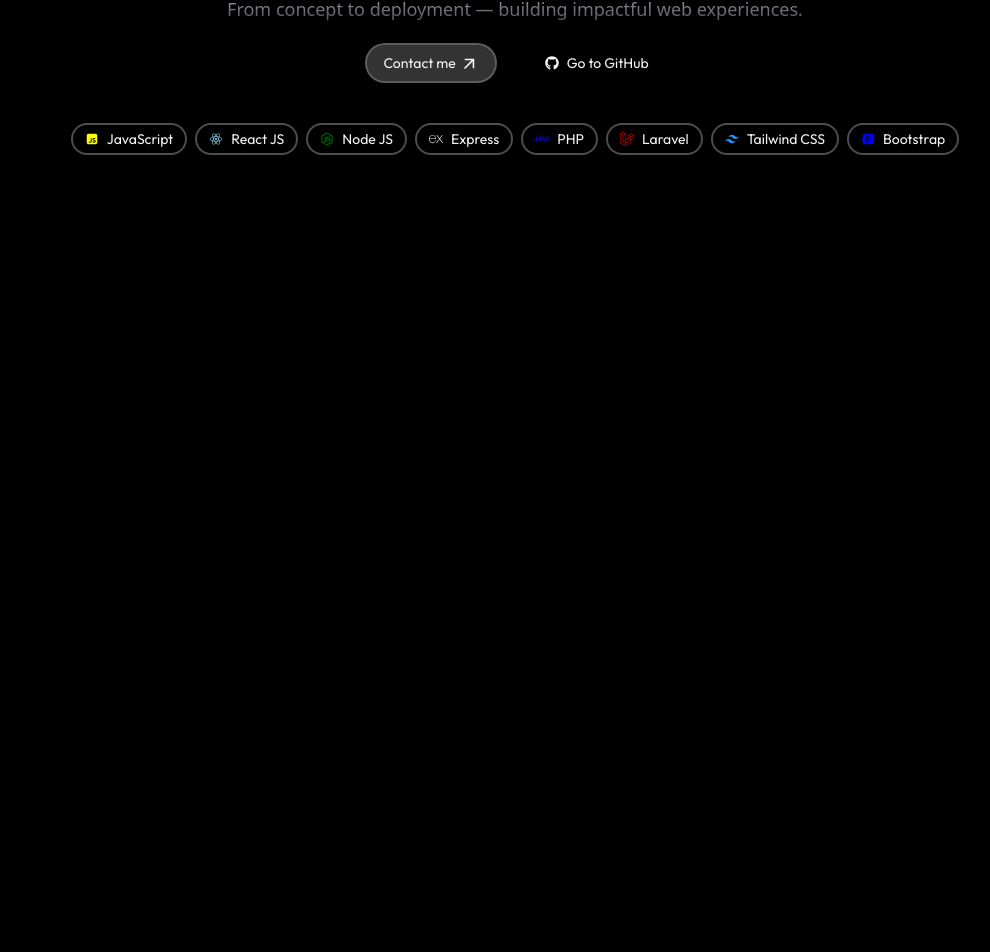
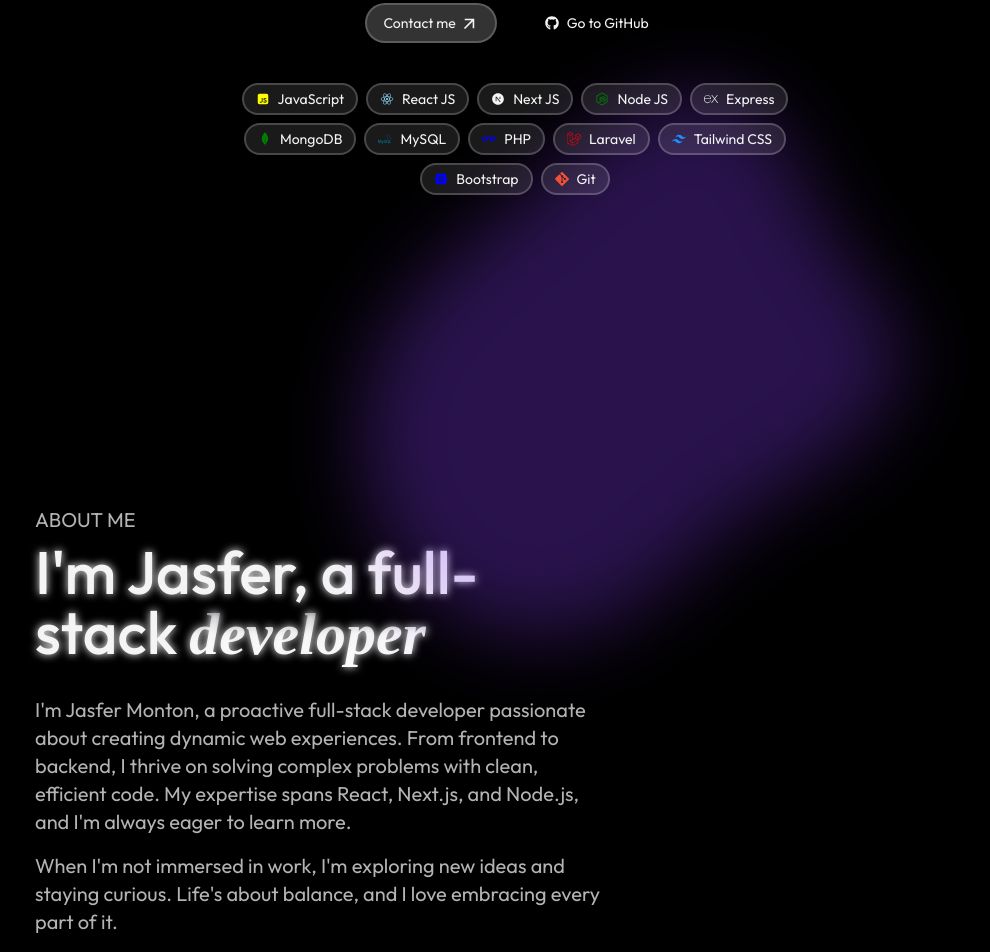
Before and after one commit to fersonull/_refolio, a React (Vite) app: page / in a window 1280 px wide. Shown: the part 457-1409 px from the top of the page, without its empty margins (125-1115 px from the left). Built offline with nearby package versions, Linux system fonts and the light colour scheme; a web font is replaced by a local one.

Commit message:
(current) about me section

```diff
--- a/constants/index.jsx
+++ b/constants/index.jsx
@@ -5,24 +5,41 @@ import {
   RiReactjsFill,
   RiTailwindCssFill,
   RiBootstrapFill,
+  RiNextjsFill,
 } from "react-icons/ri";
-import { SiLaravel, SiExpress, SiMongodb } from "react-icons/si";
+import {
+  SiLaravel,
+  SiExpress,
+  SiMongodb,
+  SiMysql,
+  SiGit,
+} from "react-icons/si";
 
 export const navItems = [
-  { id: "home", label: "Home" },
+  { id: "", label: "Home" },
   { id: "about", label: "About" },
   { id: "projects", label: "Projects" },
 ];
 
+export const aboutMe = {
+  firstName: "Jasfer",
+  lastName: "Monton",
+  inf: "Monton",
+};
+
 export const techStacks = [
   { label: "JavaScript", icon: <RiJavascriptFill color="yellow" /> },
   { label: "React JS", icon: <RiReactjsFill color="skyblue" /> },
+  { label: "Next JS", icon: <RiNextjsFill /> },
   { label: "Node JS", icon: <RiNodejsFill color="green" /> },
   { label: "Express", icon: <SiExpress /> },
+  { label: "MongoDB", icon: <SiMongodb color="green" /> },
+  { label: "MySQL", icon: <SiMysql color="#00758F" /> },
   { label: "PHP", icon: <RiPhpFill color="blue" /> },
   { label: "Laravel", icon: <SiLaravel color="red" /> },
   { label: "Tailwind CSS", icon: <RiTailwindCssFill color="dodgerblue" /> },
   { label: "Bootstrap", icon: <RiBootstrapFill color="#00ff" /> },
+  { label: "Git", icon: <SiGit color="#F05033" /> },
 ];
 
 export const item = {
--- a/package.json
+++ b/package.json
@@ -11,6 +11,7 @@
   },
   "dependencies": {
     "framer-motion": "^12.23.6",
+    "github-calendar": "^2.3.4",
     "ogl": "^1.0.11",
     "react": "^19.1.0",
     "react-dom": "^19.1.0",
--- a/src/App.jsx
+++ b/src/App.jsx
@@ -2,6 +2,7 @@ import React from "react";
 import NavBar from "./Components/ui/NavBar";
 import Header from "./Components/Header";
 import Layout from "./Layout";
+import AboutMe from "./Components/AboutMe";
 
 const App = () => {
   return (
@@ -9,7 +10,9 @@ const App = () => {
       <div className="h-screen">
         <Header />
       </div>
-      <div className="h-screen">{/* <Header /> */}</div>
+      <div className="h-screen">
+        <AboutMe />
+      </div>
     </Layout>
   );
 };
--- a/src/Components/AboutMe.jsx
+++ b/src/Components/AboutMe.jsx
@@ -0,0 +1,40 @@
+import GradientText from "./ui/GradientText";
+
+const AboutMe = () => {
+  return (
+    <div className="font-outfit h-full flex items-center justify-center">
+      <div className="flex justify-between w-full px-[10rem]">
+        <div className="max-w-xl">
+          <h3 className="text-3xl">
+            <p className="mb-2 text-xl font-normal dark:text-white/70 uppercase">
+              About Me
+            </p>
+            <h1 className="text-6xl font-medium text-glow">
+              I'm Jasfer, a full-stack <GradientText>developer</GradientText>
+            </h1>
+          </h3>
+          <div className="text-xl flex flex-col gap-4 mt-8 text-white/70">
+            <p>
+              I'm Jasfer Monton, a proactive full-stack developer passionate
+              about creating dynamic web experiences. From frontend to backend,
+              I thrive on solving complex problems with clean, efficient code.
+              My expertise spans React, Next.js, and Node.js, and I'm always eager to
+              learn more.
+            </p>
+            <p>
+              When I'm not immersed in work, I'm exploring new ideas and staying
+              curious. Life's about balance, and I love embracing every part of
+              it.
+            </p>
+
+            <p>I believe in waking up each day eager to make a difference!</p>
+          </div>
+        </div>
+
+        <div className="flex-1"></div>
+      </div>
+    </div>
+  );
+};
+
+export default AboutMe;
--- a/src/Components/Header.jsx
+++ b/src/Components/Header.jsx
@@ -13,8 +13,9 @@ const Header = () => {
   return (
     <div className="h-full flex items-center justify-center relative">
       {/* <div className="relative"> */}
-      <Blob top={-200} start={200} size={400} />
-      <Blob top={200} start={1400} size={300} />
+      <Blob top={-400} start={200} size={600} opacity={0.5} />
+      <Blob top={100} start={1400} size={300} />
+      <Blob top={460} start={400} size={700} opacity={0.3} />
       {/* </div> */}
       <div className="flex flex-col z-20 transition-all">
         <TextMotion>
@@ -55,13 +56,13 @@ const Header = () => {
           </a>
         </TextMotion>
 
-        <div className="flex items-center justify-center gap-2 mt-10">
-          {techStacks.map(({ icon, label }, idx) => (
-            <Icons key={idx} icon={icon} label={label} />
-          ))}
-
-          {/* <InfiniteSlider /> */}
-        </div>
+        <TextMotion delay={0.6}>
+          <div className="flex items-center justify-center gap-2 mt-10 max-w-xl flex-wrap">
+            {techStacks.map(({ icon, label }, idx) => (
+              <Icons key={idx} icon={icon} label={label} />
+            ))}
+          </div>
+        </TextMotion>
       </div>
     </div>
   );
--- a/src/Components/ui/Blob.jsx
+++ b/src/Components/ui/Blob.jsx
@@ -1,15 +1,17 @@
-const Blob = ({ top, start, size }) => {
+const Blob = ({ top, start, size, opacity = 0.4 }) => {
   return (
     <div
-      className=" absolute z-0 blur-3xl opacity-50"
-      style={{ width: size, top: top, left: start }}
+      className=" absolute z-0 blur-2xl"
+      style={{ width: size, top: top, left: start, opacity: opacity }}
     >
       <svg viewBox="0 0 200 200" xmlns="http://www.w3.org/2000/svg">
-        <path
-          fill="#E8DAFF"
-          d="M23.2,-5.7C32.8,21.8,45,50.2,34.1,61.6C23.2,72.9,-10.7,67.2,-33.8,49.7C-56.9,32.2,-69.2,2.9,-61.7,-21.7C-54.3,-46.3,-27.1,-66.1,-10.1,-62.8C6.9,-59.5,13.7,-33.1,23.2,-5.7Z"
-          transform="translate(100 100)"
-        />
+        <svg viewBox="0 0 200 200" xmlns="http://www.w3.org/2000/svg">
+          <path
+            fill="#8A3FFC"
+            d="M38.6,-68.8C47.7,-61.7,50.9,-46.5,58.7,-33.7C66.4,-20.8,78.8,-10.4,79.5,0.4C80.2,11.3,69.4,22.5,58.8,30.5C48.2,38.4,37.8,43,28.1,51C18.3,59,9.2,70.5,-3.4,76.4C-16,82.4,-32.1,82.8,-45,76.6C-57.9,70.4,-67.6,57.6,-72.3,43.7C-77,29.8,-76.5,14.9,-72,2.6C-67.5,-9.7,-59,-19.4,-50.7,-27C-42.4,-34.5,-34.2,-39.8,-25.8,-47.2C-17.4,-54.7,-8.7,-64.3,3.1,-69.6C14.8,-74.9,29.6,-75.9,38.6,-68.8Z"
+            transform="translate(100 100)"
+          />
+        </svg>
       </svg>
     </div>
   );
--- /dev/null
+++ b/src/Components/ui/GitHubCalendar.jsx
@@ -0,0 +1,11 @@
+import { useEffect } from "react";
+
+const Calendar = () => {
+  return (
+    <div className="p-6 bg-zinc-900 rounded-md">
+      <img src="https://ghchart.rshah.org/0f0/fersonull" alt="GitHub chart"  />
+    </div>
+  );
+};
+
+export default Calendar;
--- a/src/Components/ui/Icons.jsx
+++ b/src/Components/ui/Icons.jsx
@@ -2,7 +2,7 @@ import React from "react";
 
 const Icons = ({ icon, label }) => {
   return (
-    <div className="font-outfit text-sm px-3 py-1 rounded-full border-2 border-white/30 flex items-center justify-center gap-2 hover:text-glow">
+    <div className="font-outfit bg-white/10 backdrop-blur-sm text-sm px-3 py-1 rounded-full border-2 border-white/20 flex items-center justify-center gap-2 hover:text-glow">
       {icon} <span>{label}</span>
     </div>
   );
--- a/src/Components/ui/NavBar.jsx
+++ b/src/Components/ui/NavBar.jsx
@@ -11,9 +11,9 @@ const NavBar = () => {
           </a>
 
           <div className="backdrop-blur-xl bg-white/10 border border-white/20 rounded-full p-2 flex items-center shadow-md space-x-4">
-            {navItems.map(({ label }, idx) => (
+            {navItems.map(({ label, id }, idx) => (
               <a
-                href=""
+                href={`#${id}`}
                 key={idx}
                 className={`hover:text-glow px-4 py-2 rounded-full font-medium transition-all  ${
                   label === "Home" ? "bg-white/10" : "dark:text-white/70"
```
Also changed, not shown: 1 other file (tests, documents, lock files or other folders).
